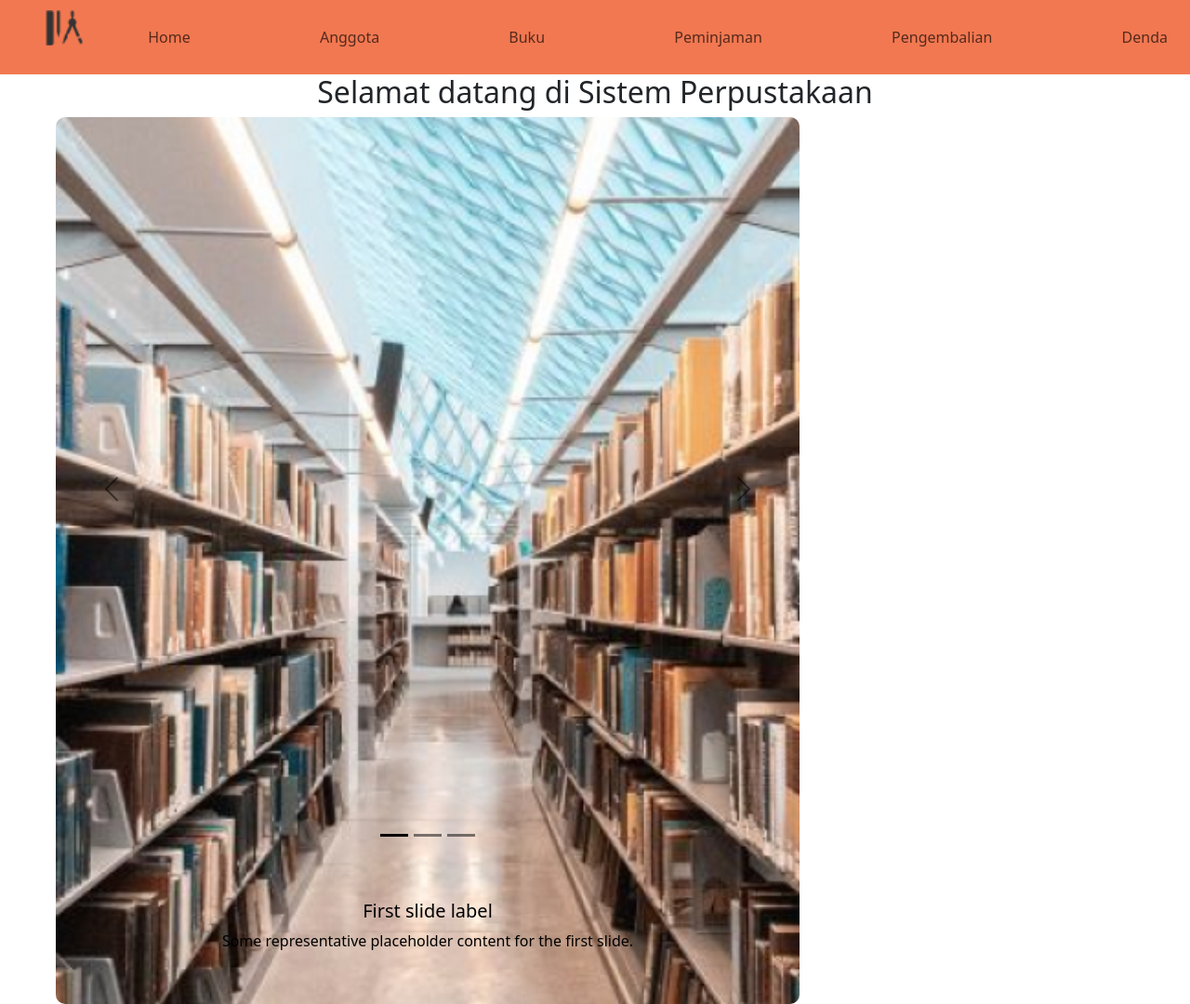
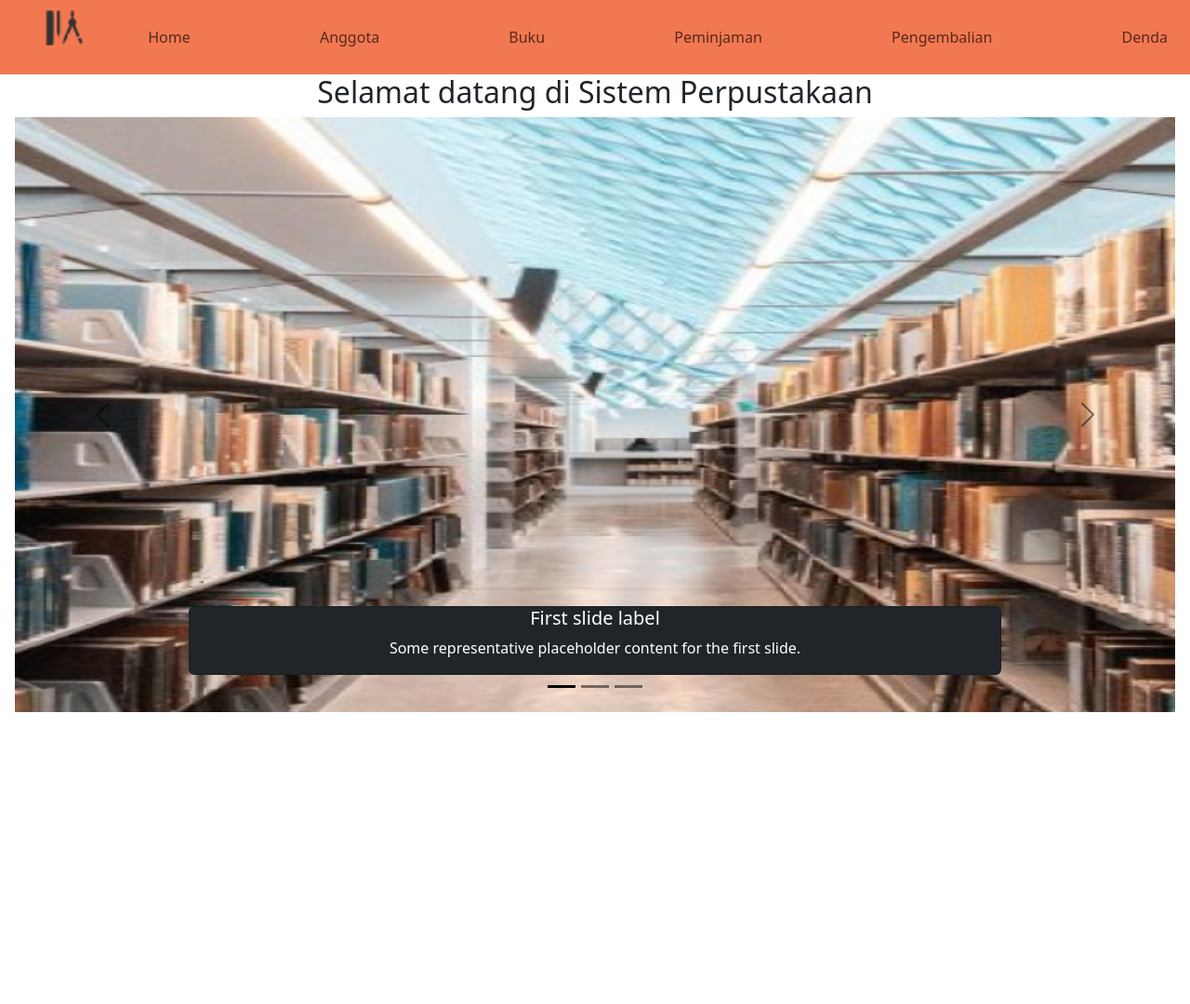
Before and after one commit to Ba3yoo/PAW-PERPUS, a PHP site: page / in a window 1280 px wide; the page is wider, and only the part inside the window is pictured. Shown: that part at 93% size. After the commit the page ends 766 px from the top of that part, so only its background shows below. Run offline with PHP 8.4, Linux system fonts and the light colour scheme; the visitor is signed in with stand-in values (Sample User, id 1).

Commit message:
Update index.php

```diff
--- a/index.php
+++ b/index.php
@@ -35,15 +35,15 @@ include_once "layouts/navbar.php";
 
 <h2 style="text-align: center;">Selamat datang di Sistem Perpustakaan</h2>
 
-<div id="carouselExampleDark" class="carousel carousel-dark slide" style="margin-left: 60px; margin-right: 60px; margin-bottom: 30px; width: 50rem; height: 50rem;">
+<!-- <div id="carouselExampleDark" class="carousel carousel-dark slide" style="margin-left: 60px; margin-right: 60px; margin-bottom: 30px; width: 40rem; height: 50rem;">
   <div class="carousel-indicators">
     <button type="button" data-bs-target="#carouselExampleDark" data-bs-slide-to="0" class="active" aria-current="true" aria-label="Slide 1"></button>
     <button type="button" data-bs-target="#carouselExampleDark" data-bs-slide-to="1" aria-label="Slide 2"></button>
     <button type="button" data-bs-target="#carouselExampleDark" data-bs-slide-to="2" aria-label="Slide 3"></button>
   </div>
-  <div class="carousel-inner" style="border-radius: 10px;">
+  <div class="carousel-inner" style="border-radius: 10px; height:30rem">
     <div class="carousel-item active" data-bs-interval="10000">
-      <img src="assets/images/home-1.jpg" class="d-block w-100 h-50" alt="slide-1">
+      <img src="assets/images/home-1.jpg" class="d-block w-100 h-50" alt="slide-1" style="height:100%;">
       <div class="carousel-caption d-none d-md-block">
         <h5>First slide label</h5>
         <p>Some representative placeholder content for the first slide.</p>
@@ -72,7 +72,53 @@ include_once "layouts/navbar.php";
     <span class="carousel-control-next-icon" aria-hidden="true"></span>
     <span class="visually-hidden">Next</span>
   </button>
+</div> -->
+
+<div id="carouselExampleDark" class="carousel carousel-dark slide" style="height:40rem;">
+  <div class="carousel-indicators">
+    <button type="button" data-bs-target="#carouselExampleDark" data-bs-slide-to="0" class="active" aria-current="true" aria-label="Slide 1"></button>
+    <button type="button" data-bs-target="#carouselExampleDark" data-bs-slide-to="1" aria-label="Slide 2"></button>
+    <button type="button" data-bs-target="#carouselExampleDark" data-bs-slide-to="2" aria-label="Slide 3"></button>
+  </div>
+  <div class="carousel-inner">
+    <div class="carousel-item active" data-bs-interval="10000">
+      <img src="assets/images/home-1.jpg" class="d-block w-100" alt="slide-1" style="height:40rem;">
+      <div class="carousel-caption d-none d-md-block">
+        <div class="card text-bg-dark">
+          <h5>First slide label</h5>
+          <p>Some representative placeholder content for the first slide.</p>
+        </div>
+      </div>
+    </div>
+    <div class="carousel-item" data-bs-interval="2000">
+      <img src="assets/images/home-2.jpg" class="d-block w-100" alt="slide-2" style="height:40rem;">
+      <div class="carousel-caption d-none d-md-block">
+      <div class="card text-bg-dark">
+        <h5>Second slide label</h5>
+        <p>Some representative placeholder content for the second slide.</p>
+      </div>
+      </div>
+    </div>
+    <div class="carousel-item">
+      <img src="assets/images/home-3.png" class="d-block w-100" alt="slide-3" style="height:40rem;">
+      <div class="carousel-caption d-none d-md-block">
+      <div class="card text-bg-dark">
+        <h5>Third slide label</h5>
+        <p>Some representative placeholder content for the third slide.</p>
+      </div>
+      </div>
+    </div>
+  </div>
+  <button class="carousel-control-prev" type="button" data-bs-target="#carouselExampleDark" data-bs-slide="prev">
+    <span class="carousel-control-prev-icon" aria-hidden="true"></span>
+    <span class="visually-hidden">Previous</span>
+  </button>
+  <button class="carousel-control-next" type="button" data-bs-target="#carouselExampleDark" data-bs-slide="next">
+    <span class="carousel-control-next-icon" aria-hidden="true"></span>
+    <span class="visually-hidden">Next</span>
+  </button>
 </div>
+<br>
 </body>
 
 </html>
```
